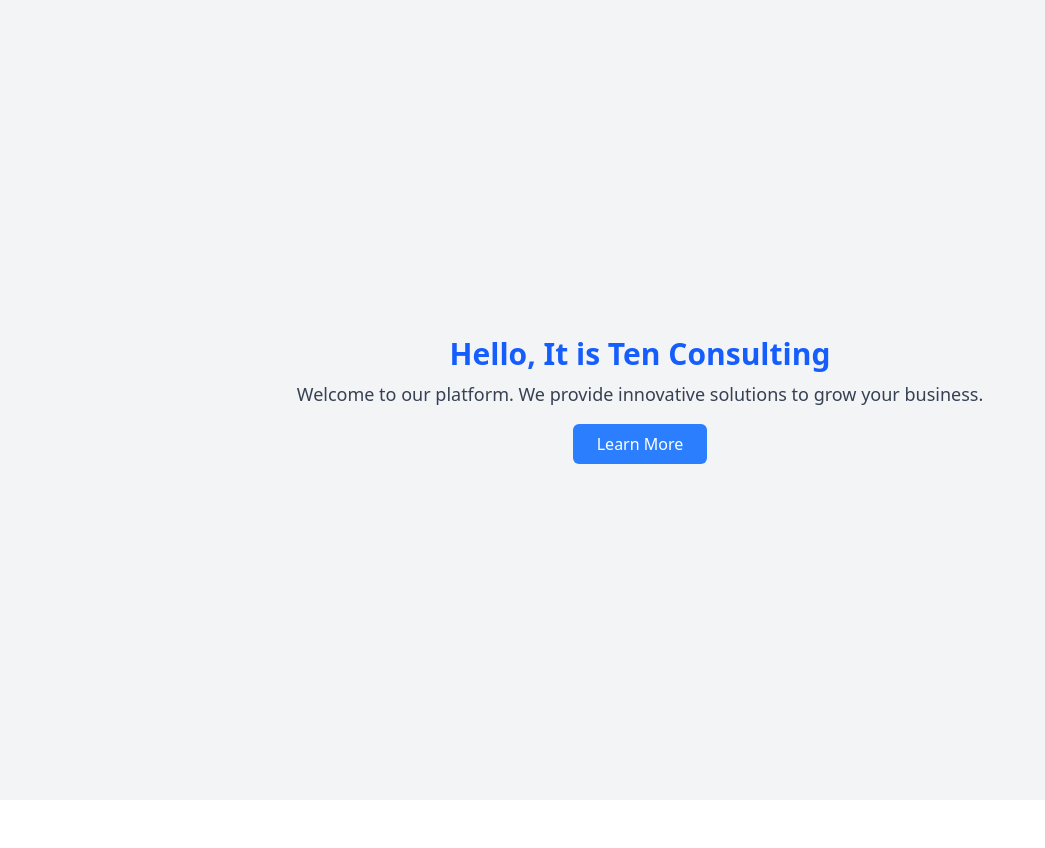
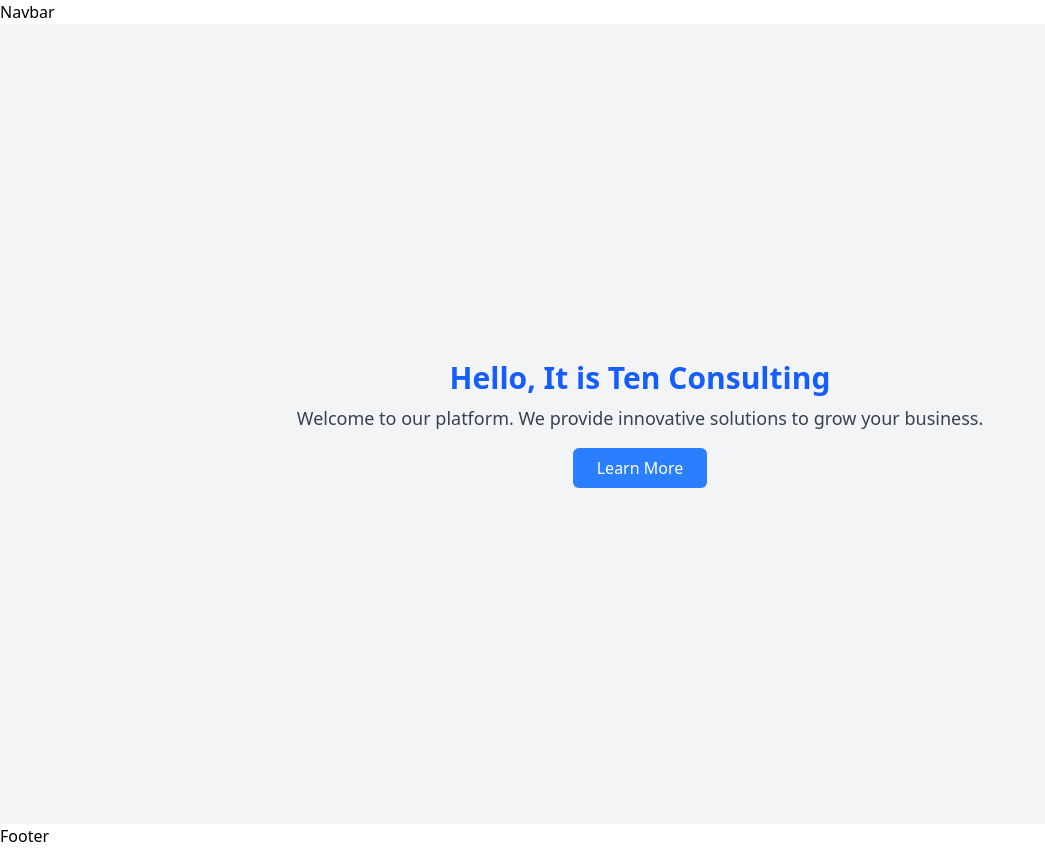
Before and after one commit to Himanshu0721/Ten_Consulting, a React (Vite) app in the folder frontend/: page / in a window 1280 px wide. Shown: the whole page, without its empty margins (0-1045 px from the left). Before the commit the page ends 800 px from the top, so only its background shows below. Built offline with nearby package versions, Linux system fonts and the light colour scheme.

Commit message:
modiefied routing

```diff
--- a/frontend/package.json
+++ b/frontend/package.json
@@ -13,6 +13,7 @@
     "@tailwindcss/vite": "^4.0.17",
     "react": "^19.0.0",
     "react-dom": "^19.0.0",
+    "react-router-dom": "^7.4.0",
     "tailwindcss": "^4.0.17"
   },
   "devDependencies": {
--- a/frontend/src/App.jsx
+++ b/frontend/src/App.jsx
@@ -1,19 +1,24 @@
-import { useState } from "react";
+import React from "react";
+import { BrowserRouter, Route, Routes } from "react-router-dom";
+import Generative_AI from "./pages/services/AI-ML/Generative_AI";
+import DataSci from "./pages/services/AI-ML/DataSci";
+import Navbar from "./components/Navbar";
+import Footer from "./components/Footer";
+import Home from "./components/Home";
+
 
 function App() {
   return (
-    <div className="flex flex-col items-center justify-center h-screen bg-gray-100">
-      <h1 className="text-3xl font-bold text-blue-600">
-        Hello, It is Ten Consulting
-      </h1>
-      <p className="text-lg text-gray-700 mt-2">
-        Welcome to our platform. We provide innovative solutions to grow your
-        business.
-      </p>
-      <button className="mt-4 px-6 py-2 bg-blue-500 text-white rounded-md hover:bg-blue-600">
-        Learn More
-      </button>
-    </div>
+    <BrowserRouter>
+      <Navbar />
+      <Routes>
+        <Route path="/" element={<Home />} />
+        <Route path="/ai-ml/generative-ai" element={<Generative_AI />} />
+        <Route path="/ai-ml/data-science" element={<DataSci />} />
+      </Routes>
+
+      <Footer />
+    </BrowserRouter>
   );
 }
 
--- /dev/null
+++ b/frontend/src/components/Footer.jsx
@@ -0,0 +1,9 @@
+import React from 'react'
+
+const Footer = () => {
+  return (
+    <div>Footer</div>
+  )
+}
+
+export default Footer;
--- /dev/null
+++ b/frontend/src/components/Home.jsx
@@ -0,0 +1,20 @@
+import {React, useState } from "react";
+
+function Home() {
+  return (
+    <div className="flex flex-col items-center justify-center h-screen bg-gray-100">
+      <h1 className="text-3xl font-bold text-blue-600">
+        Hello, It is Ten Consulting
+      </h1>
+      <p className="text-lg text-gray-700 mt-2">
+        Welcome to our platform. We provide innovative solutions to grow your
+        business.
+      </p>
+      <button className="mt-4 px-6 py-2 bg-blue-500 text-white rounded-md hover:bg-blue-600">
+        Learn More
+      </button>
+    </div>
+  );
+}
+
+export default Home;
--- /dev/null
+++ b/frontend/src/components/Navbar.jsx
@@ -0,0 +1,9 @@
+import React from 'react'
+
+const Navbar = () => {
+  return (
+    <div>Navbar</div>
+  )
+}
+
+export default Navbar;
--- /dev/null
+++ b/frontend/src/pages/services/AI-ML/DataSci.jsx
@@ -0,0 +1,9 @@
+import React from 'react'
+
+const DataSci = () => {
+  return (
+    <div>DataSci</div>
+  )
+}
+
+export default DataSci;
--- /dev/null
+++ b/frontend/src/pages/services/AI-ML/Generative_AI.jsx
@@ -0,0 +1,9 @@
+import React from 'react'
+
+const Generative_AI = () => {
+  return (
+    <div>Generative_AI</div>
+  )
+}
+
+export default Generative_AI;
```
Also changed, not shown: 1 other file (tests, documents, lock files or other folders).
